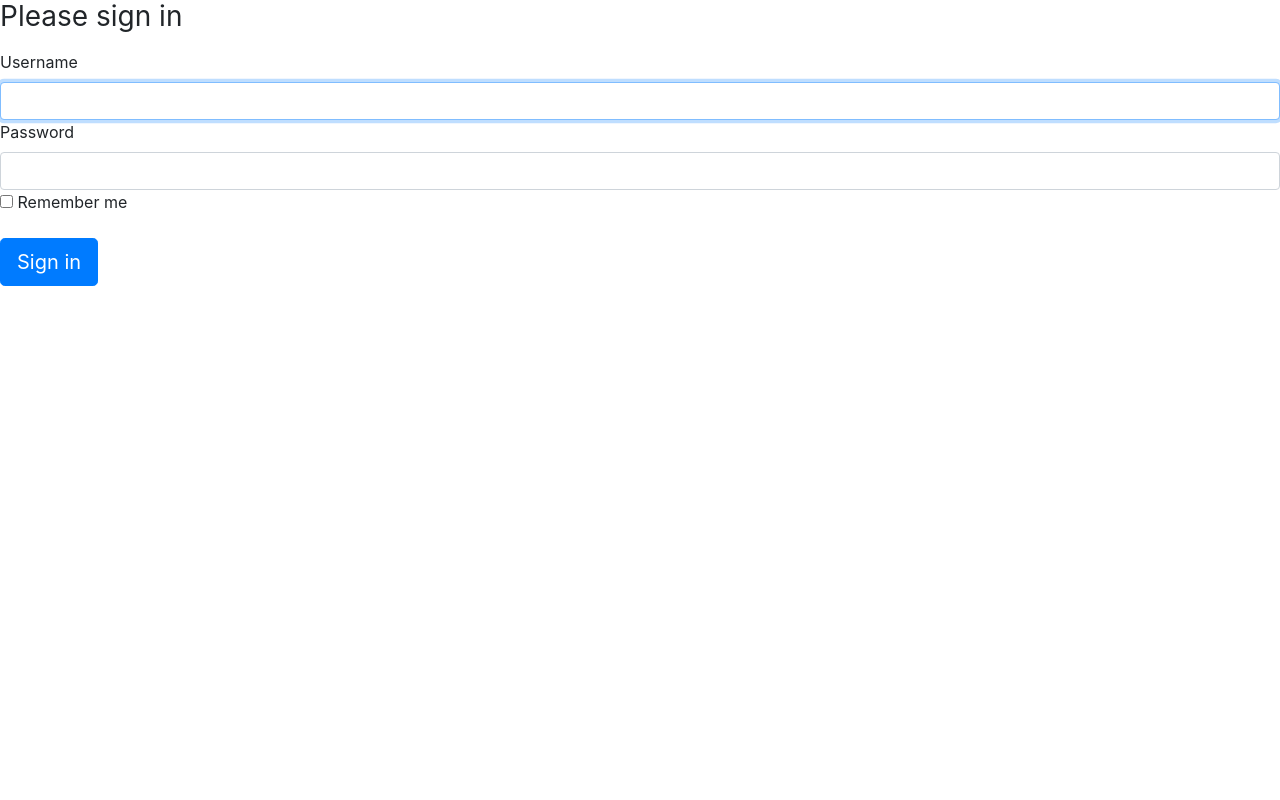
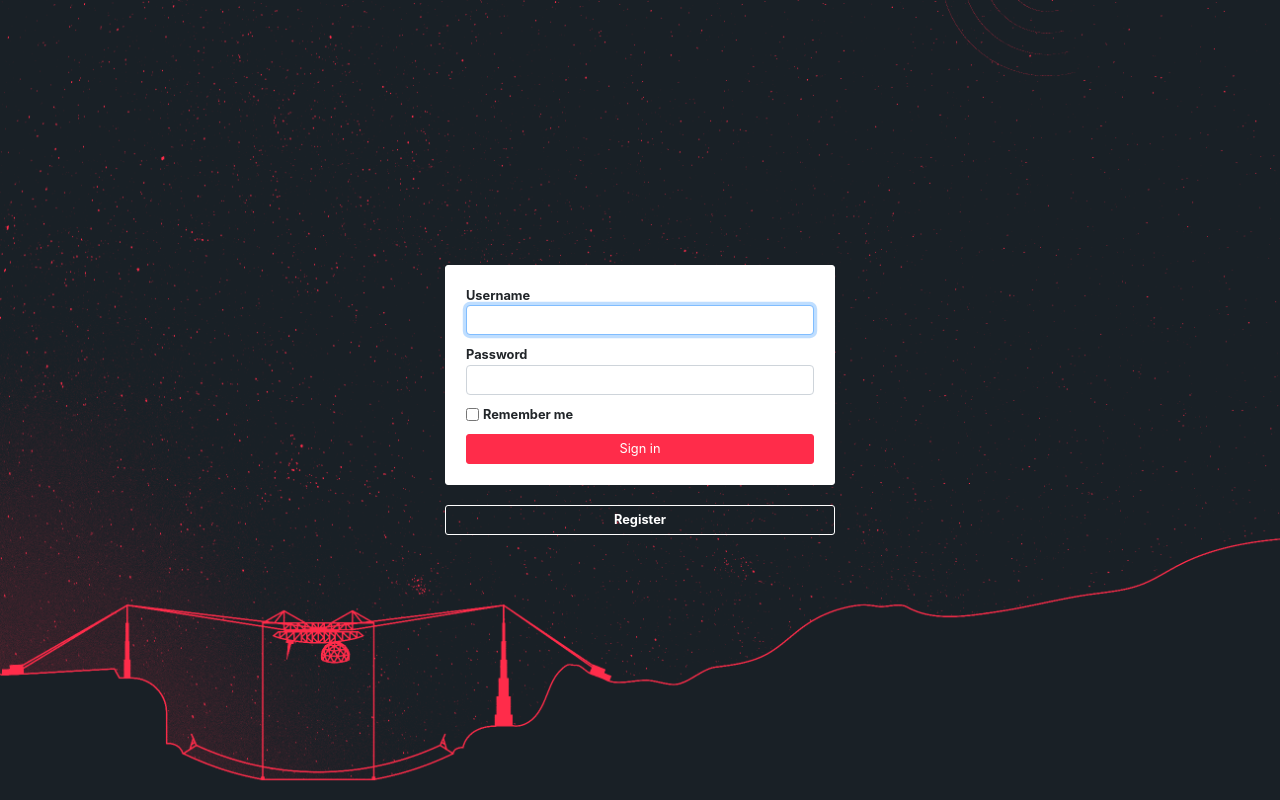
Before and after one commit to RVINAA/CMS-Symfony-LTS, a Symfony app: template templates/security/login.html.twig in a window 1280 px wide. Run offline with Twig, Linux system fonts and the light colour scheme; the template is opened without the code that fills it, so the values that code supplies are empty; some libraries are stand-ins or nearby versions.

Commit message:
Login 100%

```diff
--- a/public/css/login.css
+++ b/public/css/login.css
@@ -1,5 +1,137 @@
+@keyframes bounceIn {
+    from,
+    20%,
+    40%,
+    60%,
+    80%,
+    to {
+      -webkit-animation-timing-function: cubic-bezier(0.215, 0.61, 0.355, 1);
+      animation-timing-function: cubic-bezier(0.215, 0.61, 0.355, 1);
+    }
+
+    0% {
+      opacity: 0;
+      -webkit-transform: scale3d(0.3, 0.3, 0.3);
+      transform: scale3d(0.3, 0.3, 0.3);
+    }
+
+    20% {
+      -webkit-transform: scale3d(1.1, 1.1, 1.1);
+      transform: scale3d(1.1, 1.1, 1.1);
+    }
+
+    40% {
+      -webkit-transform: scale3d(0.9, 0.9, 0.9);
+      transform: scale3d(0.9, 0.9, 0.9);
+    }
+
+    60% {
+      opacity: 1;
+      -webkit-transform: scale3d(1.03, 1.03, 1.03);
+      transform: scale3d(1.03, 1.03, 1.03);
+    }
+
+    80% {
+      -webkit-transform: scale3d(0.97, 0.97, 0.97);
+      transform: scale3d(0.97, 0.97, 0.97);
+    }
+
+    to {
+      opacity: 1;
+      -webkit-transform: scale3d(1, 1, 1);
+      transform: scale3d(1, 1, 1);
+    }
+}
+
+.alert {
+    animation: bounceIn 0.75s;
+}
+
 * {
     user-select: none;
     padding: 0;
     margin: 0;
 }
+
+label {
+    margin-bottom: 0;
+}
+
+html, body {
+    height: 100%;
+}
+
+body {
+    background-image: url("../images/welcome.gif");
+    background-repeat: no-repeat;
+    background-position: center;
+    background-size: cover;
+    font-weight: bold;
+    font-size: 0.8em;
+}
+
+/* Login */
+
+.login {
+    top: 0; left: 0; right: 0; bottom: 0;
+    position: absolute;
+    padding: 20px;
+    margin: auto;
+}
+
+.login > form {
+    background-color: white;
+    border-radius: 3px;
+    border: 1px solid white;
+    padding: 20px;
+}
+
+.login > form > input {
+    margin-bottom: 10px;
+    height: 30px;
+}
+
+.login > form > label:last-of-type {
+    margin-bottom: 10px;
+}
+
+.login > form > label:last-of-type > input {
+    margin-right: 4px;
+}
+
+.login > form > button {
+    border: 1px solid #ff2c4a;
+    background-color: #ff2c4a;
+    transition: all 300ms;
+    border-radius: 3px;
+    color: white;
+    height: 30px;
+    width: 100%;
+}
+
+.login > form > button:hover {
+    transform: scale(1.02);
+}
+
+.login > div {
+    border: 1px solid white;
+    transition: all 300ms;
+    text-align: center;
+    border-radius: 3px;
+    margin-top: 20px;
+    color: white;
+    height: 30px;
+    width: 100%;
+}
+
+.login > div:hover {
+    background-color: white;
+    transform: scale(1.02);
+    color: black;
+}
+
+@media (min-width: 430px) {
+    .login {
+        width: 430px;
+    }
+}
--- a/public/css/welcome.css
+++ b/public/css/welcome.css
@@ -73,7 +73,6 @@ body {
 .welcome > div {
     font-family: 'Courier New', Courier, monospace;
     transition: all 300ms;
-    text-decoration: none;
     text-align: center;
     border-radius: 3px;
     border: 1px solid;
--- a/templates/player/welcome.html.twig
+++ b/templates/player/welcome.html.twig
@@ -2,13 +2,13 @@
 
 {% block stylesheets %}
     {{ parent() }}
-    <link href="{{ asset('css/welcome.css') }}" type="text/css" rel="stylesheet" />
+    <link href = "{{ asset('css/welcome.css') }}" type = "text/css" rel = "stylesheet" />
 {% endblock %}
 
 {% block body %}
 
     <img class = "logotipo-welcome" src = "{{ asset('images/logo.png') }}"/>
-    <div class="d-flex justify-content-center align-content-center flex-wrap welcome">
+    <div class = "d-flex justify-content-center align-content-center flex-wrap welcome">
         <div class = "p-2">Login</div>
         <div class = "p-2">Register</div>
     </div>
--- a/templates/security/login.html.twig
+++ b/templates/security/login.html.twig
@@ -1,35 +1,47 @@
 {% extends 'base.html.twig' %}
 
+{% block stylesheets %}
+    {{ parent() }}
+    <link href = "{{ asset('css/login.css') }}" type = "text/css" rel = "stylesheet" />
+{% endblock %}
+
 {% block body %}
-<form method="post">
-    {% if error %}
-        <div class="alert alert-danger">{{ error.messageKey|trans(error.messageData, 'security') }}</div>
-    {% endif %}
 
-    {% if app.user %}
-        <div class="mb-3">
-            You are logged in as {{ app.user.username }}, <a href="{{ path('app_logout') }}">Logout</a>
-        </div>
-    {% endif %}
+    <div class = "d-flex flex-column justify-content-center align-content-center login">
 
-    <h1 class="h3 mb-3 font-weight-normal">Please sign in</h1>
-    <label for="inputUsername">Username</label>
-    <input type="text" value="{{ last_username }}" name="username" id="inputUsername" class="form-control" required autofocus>
-    <label for="inputPassword">Password</label>
-    <input type="password" name="password" id="inputPassword" class="form-control" required>
+        <form method = "post">
 
-    <input type="hidden" name="_csrf_token"
-           value="{{ csrf_token('authenticate') }}"
-    >
+            {% if error %}
+                <div class = "alert alert-danger">{{ error.messageKey|trans(error.messageData, 'security') }}</div>
+            {% endif %}
 
-    <div class="checkbox mb-3">
-        <label>
-            <input type="checkbox" name="_remember_me"> Remember me
-        </label>
+            <label for = "inputUsername">Username</label>
+            <input type = "text" value = "{{ last_username }}" name = "username" id = "inputUsername" class = "form-control" required autofocus>
+            <label for = "inputPassword">Password</label>
+            <input type = "password" name = "password" id = "inputPassword" class = "form-control" required>
+
+            <input type = "hidden" name = "_csrf_token" value = "{{ csrf_token('authenticate') }}">
+
+            <label class="d-flex"><input type = "checkbox" name = "_remember_me"> Remember me</label>
+
+            <button type = "submit">Sign in</button>
+        </form>
+
+        <div class = "d-flex justify-content-center align-items-center">Register</div>
+
     </div>
 
-    <button class="btn btn-lg btn-primary" type="submit">
-        Sign in
-    </button>
-</form>
 {% endblock %}
+
+{% block javascripts %}
+
+    <script type = "text/javascript">
+
+        document.querySelector('.login > div').addEventListener('click', () => {
+            window.location.href = "{{ path('app_register') }}";
+            return false;
+        });
+
+    </script>
+
+{% endblock %}
```
